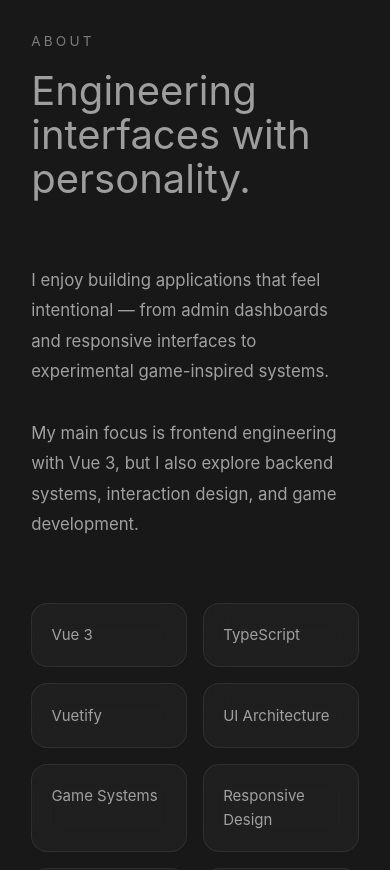
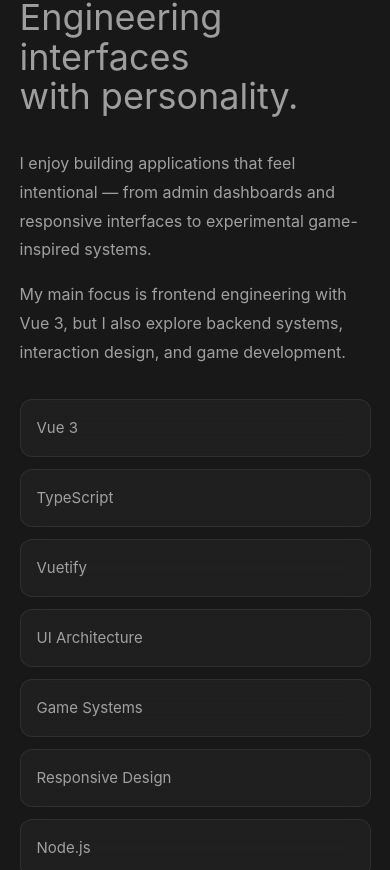
Before and after one commit to GoDie910/personal-website, a Vue app: page / in a window 390 px wide. Shown: the part 1054-1924 px from the top of the page. Built offline with nearby package versions, Linux system fonts and the light colour scheme.

Commit message:
Landing: About: responsiveness improvements

```diff
--- a/src/components/sections/AboutSection.vue
+++ b/src/components/sections/AboutSection.vue
@@ -47,75 +47,116 @@
 
 <style scoped>
 .about-section {
-  padding: 8rem 8vw;
+  width: 100%;
+
+  padding:
+    clamp(4rem, 8vh, 12rem)
+    clamp(5vw, 8vw, 12vw);
 }
 
 .section-header {
-  margin-bottom: 4rem;
+  margin-bottom: clamp(2rem, 5vw, 6rem);
 }
 
 .section-label {
-  margin-bottom: 1rem;
+  margin-bottom: clamp(0.5rem, 1vw, 1.5rem);
 
-  font-size: 0.85rem;
-  letter-spacing: 0.2rem;
+  font-size: clamp(0.75rem, 1vw, 1.1rem);
+
+  letter-spacing: 0.25em;
 
   color: #7c7c7c;
 }
 
 h2 {
-  max-width: 700px;
+  max-width: 16ch;
 
-  font-size: clamp(2.5rem, 5vw, 4rem);
+  font-size: clamp(2.25rem, 5vw, 8vh);
+
   line-height: 1.1;
+
+  text-wrap: balance;
 }
 
 .about-grid {
   display: grid;
+
   grid-template-columns: 1fr 1fr;
-  gap: 4rem;
+
+  gap: clamp(2rem, 4vw, 8rem);
 }
 
 .about-text {
   display: flex;
   flex-direction: column;
-  gap: 2rem;
+
+  gap: clamp(1rem, 2vw, 3rem);
 }
 
 .about-text p {
+  max-width: 60ch;
+
   color: #a0a0a0;
+
   line-height: 1.8;
-  font-size: 1.05rem;
+
+  font-size: clamp(1rem, 1.1vw, 1.35rem);
 }
 
 .skills-panel {
   display: grid;
+
   grid-template-columns: repeat(2, 1fr);
-  gap: 1rem;
+
+  gap: clamp(0.75rem, 1vw, 1.5rem);
 }
 
 .skill-card {
-  padding: 1.2rem;
+  padding: clamp(1rem, 1.2vw, 1.8rem);
 
   border: 1px solid rgba(255, 255, 255, 0.08);
 
-  border-radius: 16px;
+  border-radius: clamp(0.75rem, 1vw, 1.5rem);
 
   background: rgba(255, 255, 255, 0.03);
 
   backdrop-filter: blur(12px);
 
-  transition: 0.2s ease;
+  transition:
+    transform 0.2s ease,
+    border-color 0.2s ease;
 }
 
 .skill-card:hover {
-  transform: translateY(-4px);
+  transform: translateY(-0.25rem);
 
   border-color: rgba(255, 255, 255, 0.18);
 }
 
-@media (max-width: 900px) {
+/* Tablet */
+@media (max-width: 64rem) {
   .about-grid {
+    grid-template-columns: 1fr;
+  }
+
+  h2 {
+    max-width: 12ch;
+  }
+}
+
+/* Mobile */
+@media (max-width: 48rem) {
+  .about-section {
+    padding:
+      clamp(4rem, 8vh, 6rem)
+      5vw;
+  }
+
+  h2 {
+    max-width: 100%;
+  }
+
+  .skills-panel {
     grid-template-columns: 1fr;
   }
 }
```
